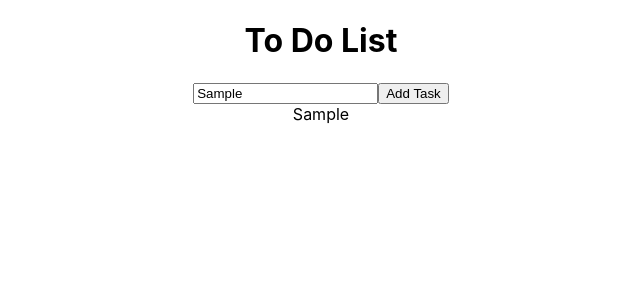
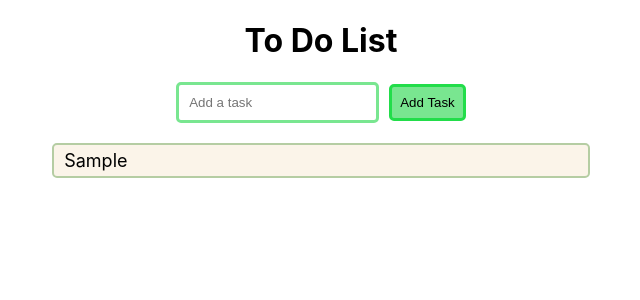
Before and after one commit to modi0501/To-do-list-react, a React (Create React App) app: page / in a window 1280 px wide. Both pictures are taken after typing "Sample" into the empty fields and a click on the button "Add Task". Shown: the top 300 px of the page, without its empty margins (319-959 px from the left). Built offline with nearby package versions, Linux system fonts and the light colour scheme.

Commit message:
Add css and input clear logic to components

```diff
--- a/src/App.css
+++ b/src/App.css
@@ -1,5 +1,6 @@
 .App {
   text-align: center;
+  margin: 0 20%;
 }
 
 .App-logo {
--- a/src/App.js
+++ b/src/App.js
@@ -18,11 +18,12 @@ class App extends React.Component {
   }
 
   inputSubmitHandler(event) {
+    event.preventDefault();
+    if (!this.state.currentTask) return;
     this.setState((prevState) => ({
-      ...prevState,
       taskArray: [...prevState.taskArray, prevState.currentTask],
+      currentTask: "",
     }));
-    event.preventDefault();
   }
 
   render() {
@@ -33,6 +34,7 @@ class App extends React.Component {
         <Input
           inputSubmitHandler={this.inputSubmitHandler}
           inputChangeHandler={this.inputChangeHandler}
+          value={this.state.currentTask}
         />
         <TaskList taskArray={taskArray} />
       </div>
--- /dev/null
+++ b/src/components/Input/input.css
@@ -0,0 +1,28 @@
+.form {
+  margin-bottom: 20px;
+}
+
+.input {
+  padding: 10px 10px;
+  border-radius: 5px;
+  border: 3px solid #79e690;
+}
+
+.input:focus {
+  outline: none;
+  border: 3px solid #22dd4a;
+}
+
+.button {
+  font-weight: 200;
+  margin-left: 10px;
+  padding: 8px;
+  border: 3px solid #22dd4a;
+  border-radius: 5px;
+  background-color: #79e690;
+}
+
+.button:hover {
+  background-color: #47e469;
+  cursor: pointer;
+}
--- a/src/components/Input/input.js
+++ b/src/components/Input/input.js
@@ -1,5 +1,5 @@
 import React from "react";
-
+import "./input.css";
 class Input extends React.Component {
   constructor(props) {
     super(props);
@@ -8,14 +8,19 @@ class Input extends React.Component {
   render() {
     const inputSubmitHandler = this.props.inputSubmitHandler;
     const inputChangeHandler = this.props.inputChangeHandler;
+    const value = this.props.value;
     return (
-      <form onSubmit={inputSubmitHandler}>
+      <form onSubmit={inputSubmitHandler} className="form">
         <input
           type="text"
           placeholder="Add a task"
           onChange={inputChangeHandler}
+          value={value}
+          className="input"
         />
-        <button type="submit">Add Task</button>
+        <button type="submit" className="button">
+          Add Task
+        </button>
       </form>
     );
   }
--- /dev/null
+++ b/src/components/Task/Task.css
@@ -0,0 +1,10 @@
+.task {
+  margin-top: 5px;
+  border-radius: 5px;
+  border: 2px solid #b5cda3;
+  padding: 5px 10px;
+  text-align: left;
+  background-color: #fbf4e9;
+  font-size: large;
+  word-wrap: break-word;
+}
--- a/src/components/Task/Task.js
+++ b/src/components/Task/Task.js
@@ -1,4 +1,5 @@
 import React from "react";
+import "./Task.css";
 
 class Task extends React.Component {
   constructor(props) {
@@ -7,7 +8,7 @@ class Task extends React.Component {
 
   render() {
     const task = this.props.task;
-    return <div>{task}</div>;
+    return <div className="task">{task}</div>;
   }
 }
 
--- /dev/null
+++ b/src/components/TaskList/TaskList.css
@@ -0,0 +1,3 @@
+.taskList {
+  margin: 0 15%;
+}
--- a/src/components/TaskList/TaskList.js
+++ b/src/components/TaskList/TaskList.js
@@ -1,5 +1,6 @@
 import React from "react";
 import Task from "../Task/Task";
+import "./TaskList.css";
 class TaskList extends React.Component {
   constructor(props) {
     super(props);
@@ -10,7 +11,7 @@ class TaskList extends React.Component {
     const taskList = taskArray.map((task, index) => (
       <Task key={index} task={task} />
     ));
-    return <div>{taskList}</div>;
+    return <div className="taskList">{taskList}</div>;
   }
 }
 
```
